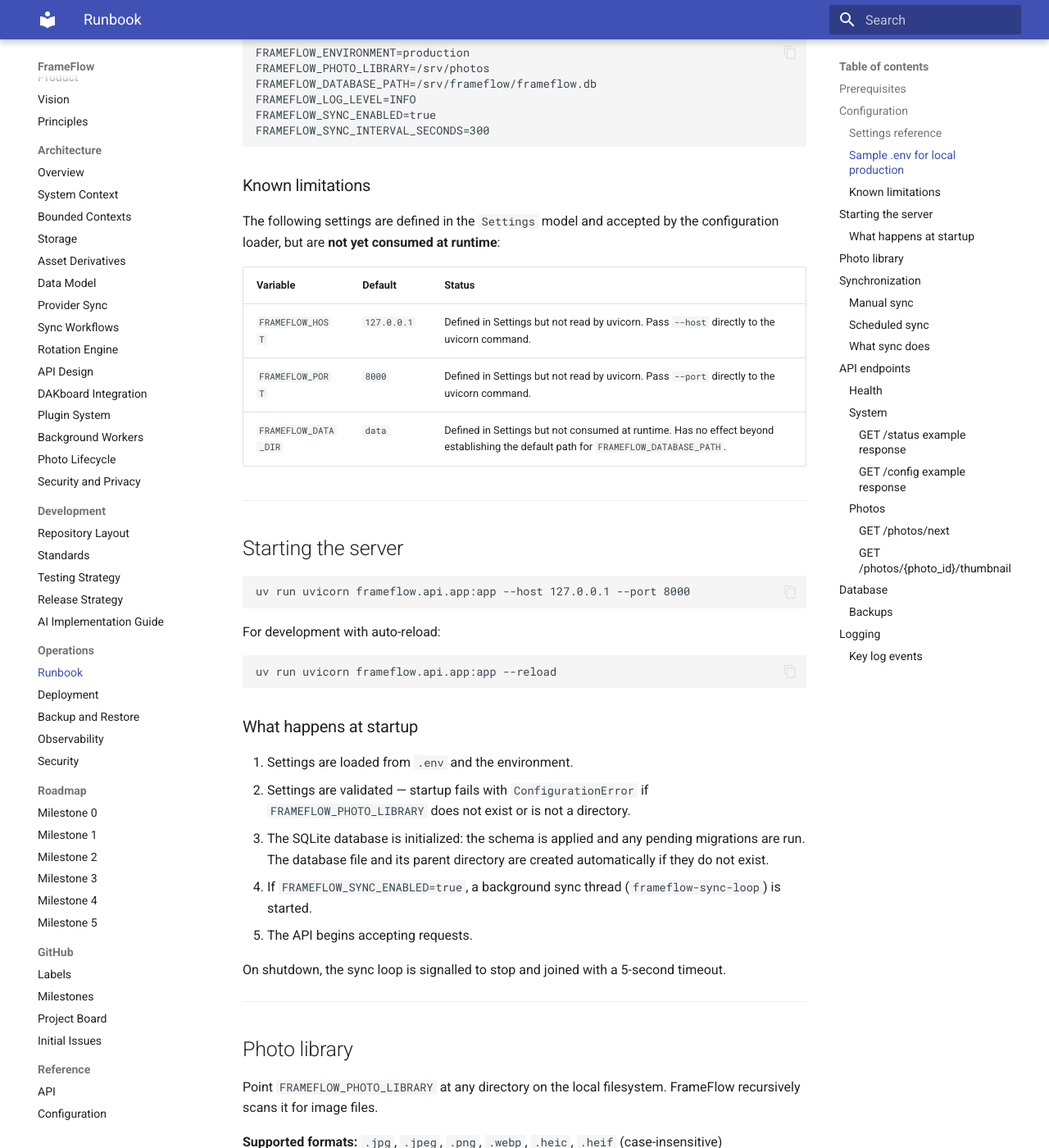
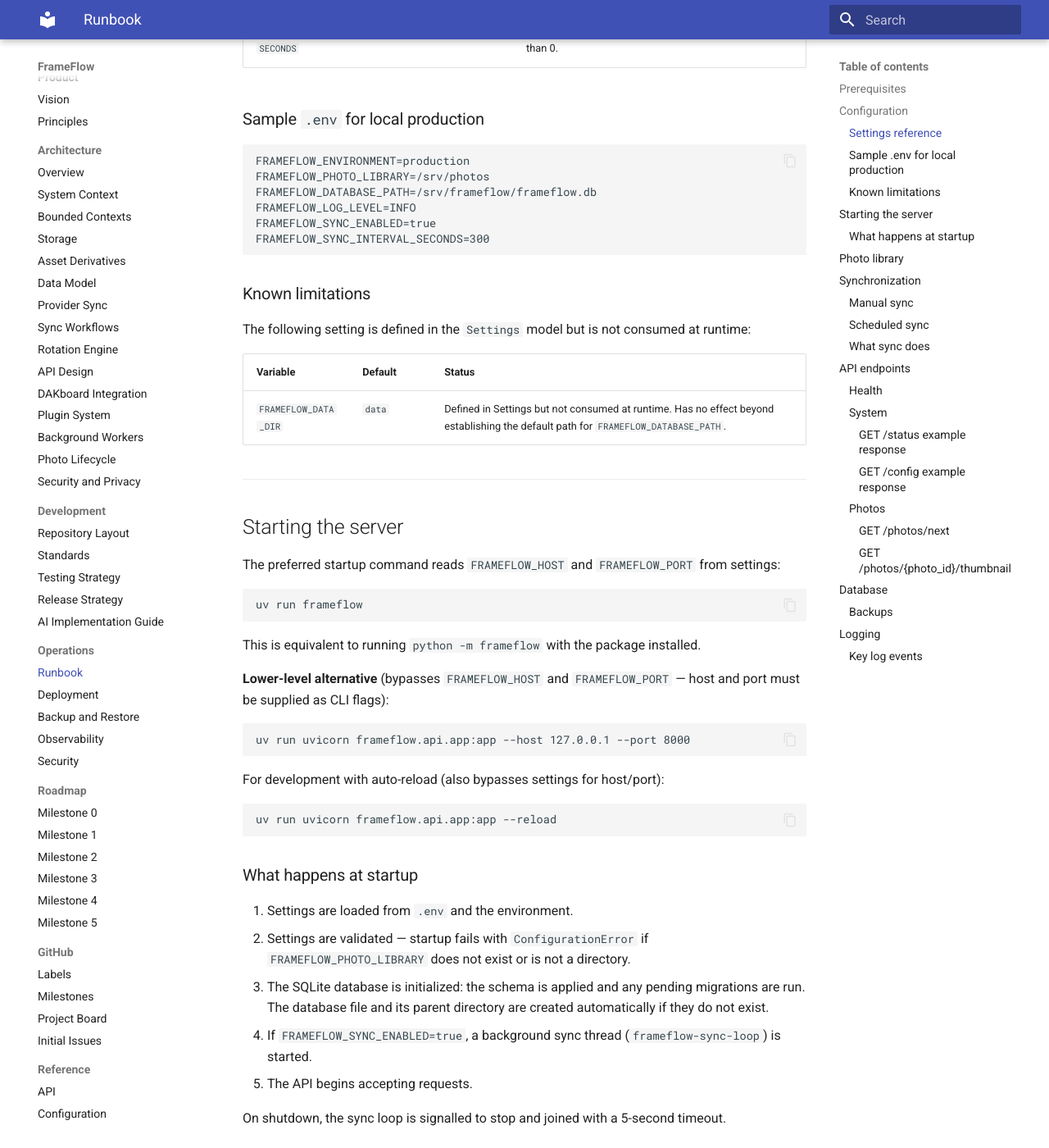
Before and after one commit to nbeck/frameflow, an MkDocs documentation site: the page built from docs/operations.md, in a window 1280 px wide and 1400 px high, scrolled down 1304 px. Shown: the whole window at 82% size. Built offline with MkDocs 1.6.1 and Material for MkDocs 9.7.7, drawn with Linux system fonts in a browser that asks for light colours; some of the changed text lies outside the part shown.

Commit message:
Wire FRAMEFLOW_HOST and FRAMEFLOW_PORT into application startup (#74) (#82)
Add src/frameflow/__main__.py as the canonical entry point. It loads
Settings and calls uvicorn.run() with settings.host and settings.port,
making FRAMEFLOW_HOST and FRAMEFLOW_PORT functional for the first time.

Register frameflow.__main__:main as a [project.scripts] entry point so
`uv run frameflow` and `python -m frameflow` both invoke it.

The raw `uvicorn frameflow.api.app:app` command continues to work as a
lower-level alternative; host and port must be supplied as CLI flags when
using it directly.

- Add tests/unit/test_main.py with three unit tests covering default
  host/port, custom host/port forwarding, and the app import string
- Update docs/operations.md: add HOST/PORT to settings table, rewrite
  startup section, shrink known limitations to DATA_DIR only
- Update .env.example: remove limitation language for HOST/PORT
- Update CLAUDE.md: make uv run frameflow the preferred startup command

Co-authored-by: Nate Beck <>
Co-authored-by: Claude Sonnet 4.6 <noreply@anthropic.com>

````diff
--- a/docs/operations.md
+++ b/docs/operations.md
@@ -35,6 +35,8 @@ cp .env.example .env
 | Variable | Default | Description |
 |---|---|---|
 | `FRAMEFLOW_ENVIRONMENT` | `development` | Environment label (e.g. `production`) |
+| `FRAMEFLOW_HOST` | `127.0.0.1` | Host address passed to uvicorn when starting via `uv run frameflow` |
+| `FRAMEFLOW_PORT` | `8000` | Port passed to uvicorn when starting via `uv run frameflow` |
 | `FRAMEFLOW_PHOTO_LIBRARY` | `photos` | Path to the photo library directory. **Must exist before startup.** |
 | `FRAMEFLOW_DATABASE_PATH` | `data/frameflow.db` | Path to the SQLite database file. The parent directory is created automatically. |
 | `FRAMEFLOW_LOG_LEVEL` | `INFO` | Python log level: `DEBUG`, `INFO`, `WARNING`, or `ERROR` |
@@ -54,24 +56,32 @@ FRAMEFLOW_SYNC_INTERVAL_SECONDS=300
 
 ### Known limitations
 
-The following settings are defined in the `Settings` model and accepted by the configuration
-loader, but are **not yet consumed at runtime**:
+The following setting is defined in the `Settings` model but is not consumed at runtime:
 
 | Variable | Default | Status |
 |---|---|---|
-| `FRAMEFLOW_HOST` | `127.0.0.1` | Defined in Settings but not read by uvicorn. Pass `--host` directly to the uvicorn command. |
-| `FRAMEFLOW_PORT` | `8000` | Defined in Settings but not read by uvicorn. Pass `--port` directly to the uvicorn command. |
 | `FRAMEFLOW_DATA_DIR` | `data` | Defined in Settings but not consumed at runtime. Has no effect beyond establishing the default path for `FRAMEFLOW_DATABASE_PATH`. |
 
 ---
 
 ## Starting the server
 
+The preferred startup command reads `FRAMEFLOW_HOST` and `FRAMEFLOW_PORT` from settings:
+
+```bash
+uv run frameflow
+```
+
+This is equivalent to running `python -m frameflow` with the package installed.
+
+**Lower-level alternative** (bypasses `FRAMEFLOW_HOST` and `FRAMEFLOW_PORT` — host and port must
+be supplied as CLI flags):
+
 ```bash
 uv run uvicorn frameflow.api.app:app --host 127.0.0.1 --port 8000
 ```
 
-For development with auto-reload:
+For development with auto-reload (also bypasses settings for host/port):
 
 ```bash
 uv run uvicorn frameflow.api.app:app --reload
--- a/pyproject.toml
+++ b/pyproject.toml
@@ -44,6 +44,9 @@ dev = [
   "mkdocs-material>=9.5",
   "types-PyYAML>=6.0",
 ]
+
+[project.scripts]
+frameflow = "frameflow.__main__:main"
 
 [project.urls]
 Homepage = "https://github.com/YOUR_ORG/frameflow"
````
Also changed, not shown: CLAUDE.md (+11 -1 lines), 3 other files.
